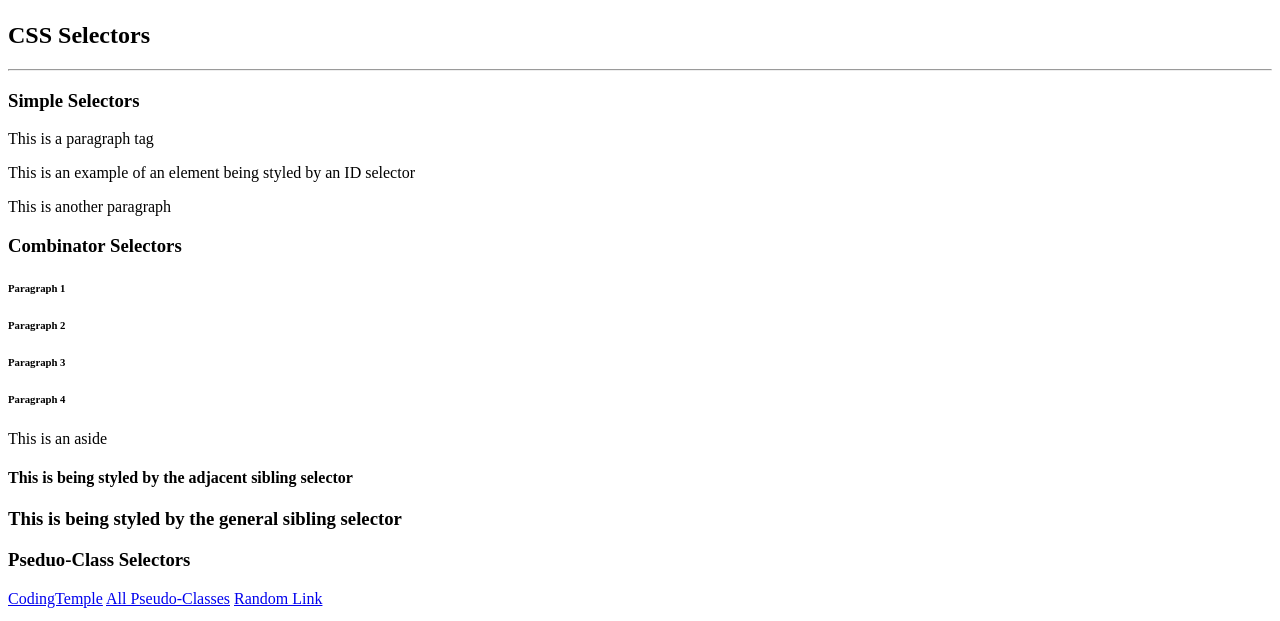
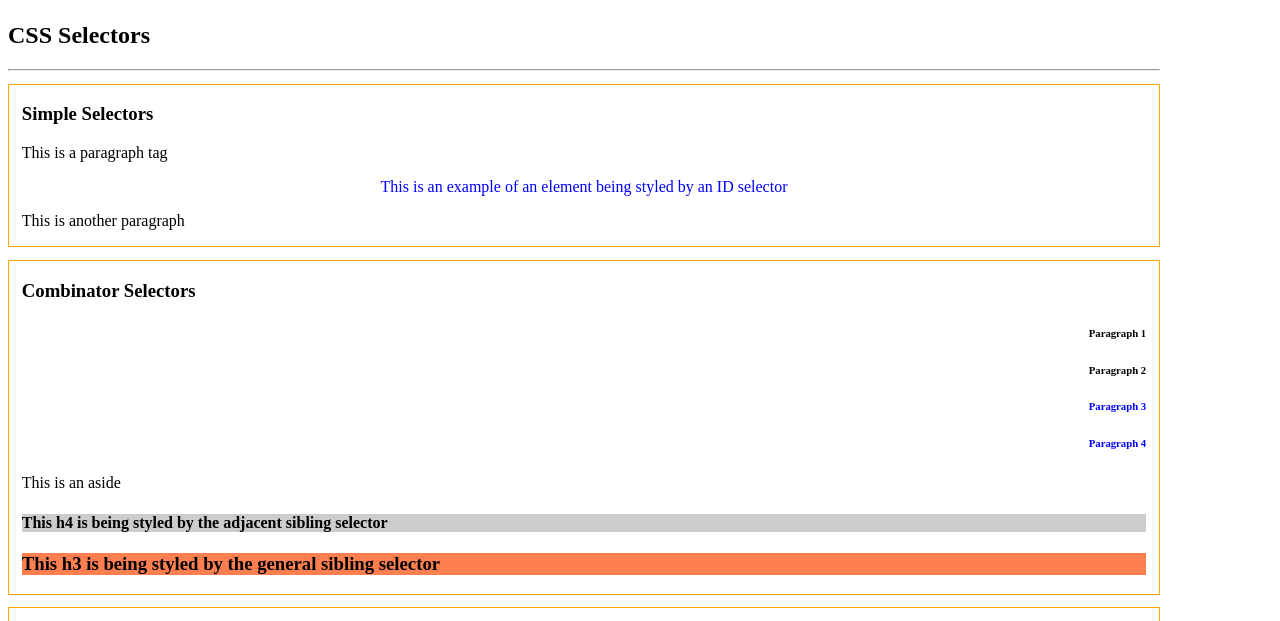
Before and after one commit to aidankahng/lec-01-2, a plain HTML site: page index.html in a window 1280 px wide. Shown: the part 326-947 px from the top of the page. Drawn offline with Linux system fonts and the light colour scheme.

Commit message:
update with selectors

```diff
--- a/css/main.css
+++ b/css/main.css
@@ -38,27 +38,56 @@ Box Model is made up of 4 parts: Content, Padding, Border, Margin
 /* Simple Selector */
 /* element: grabs all of the elements base on the element name e.g h1,h2,p,div{} */
 
+section {
+    width: 90vw;
+}
+
 
 /* class: grabs all of the elements with the class name. begins with a dot (.) e.g. .className */
 
+.selectors {
+    border: 1px solid orange;
+    padding: 0 1vw;
+    margin: 1vw 0;
+}
 
 /* id: grabs the element with the id. begins with an octothorpe (#) e.g. #idName */
 
+#simple {
+    text-align: center;
+    color: blue;
+}
+
+#simple:hover {
+    color: red;
+}
 
 
 /* Combinator Selector - based on the relationship */
 /* Descendant Selector - Used to match all elements that are direct descendants of a specified element */
 
+#combo h6 {
+    text-align: right;
+}
+
+#combo > h6 {
+    color: blue;
+}
 
 /* Child Selector (>) - Used to match all elements that are direct children of a specified element. Descendant and child selectors are often used interchangably because they are very similar. The difference here though is specificity */
 
 
 /* Adjacent Sibling Selector (+) - Used to select an element that is directly after another specific element. HAS to be immediately following! */
 
+aside + h4 {
+    background-color: #ccc;
+}
 
-/* General Sibling Selector (~) - Used to select an element that is directly after another specific element. HAS to be immediately following! */
+/* General Sibling Selector (~) - Used to select an element that is after another specific element. Has to be after! */
 
-
+aside ~ h3 {
+    background-color: coral;
+}
 
 /* Pseudo-class Selector - Select elements based on a certain state */
 /* selector:pseudo-class{} */
--- a/index.html
+++ b/index.html
@@ -49,9 +49,9 @@
                 <p>This is an aside</p>
             </aside>
 
-            <h4>This is being styled by the adjacent sibling selector</h4>
+            <h4>This h4 is being styled by the adjacent sibling selector</h4>
 
-            <h3>This is being styled by the general sibling selector</h3>
+            <h3>This h3 is being styled by the general sibling selector</h3>
 
         </div>
         <div class="selectors">
```
